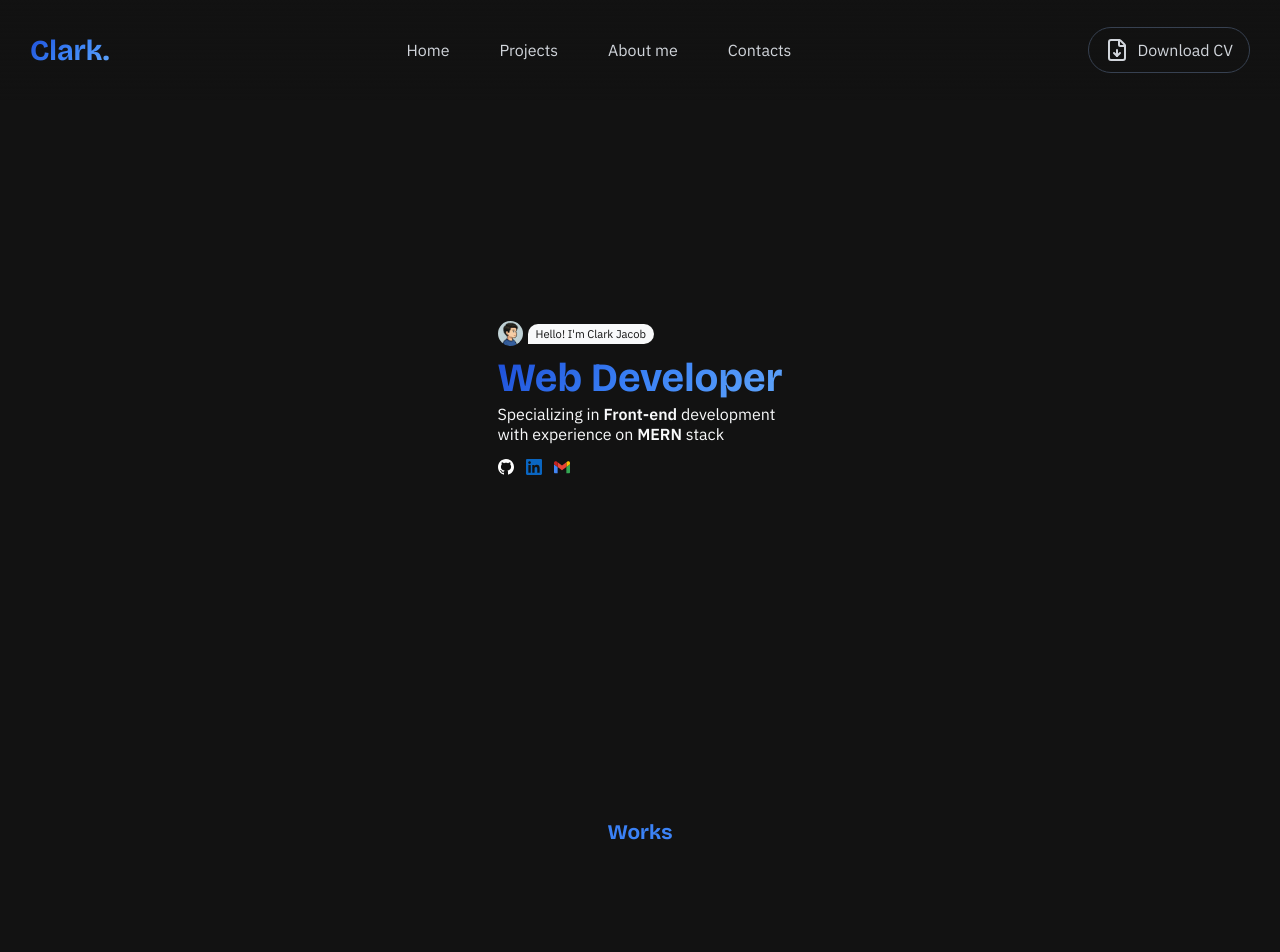
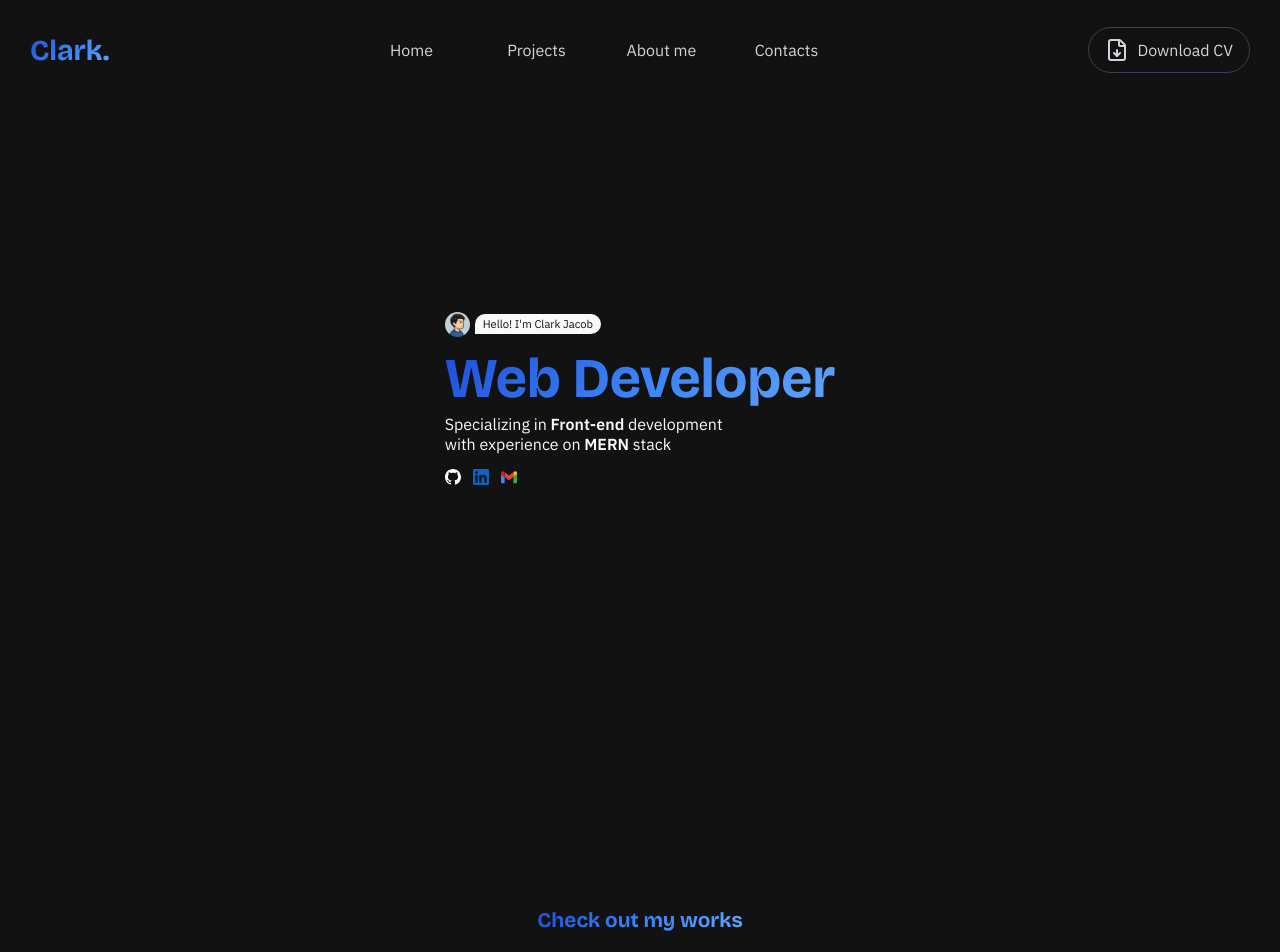
Before and after one commit to clarkjacob06/Portfolio, a React (Vite) app: page / in a window 1280 px wide. Shown: the top 952 px of the page. Built offline with nearby package versions, Linux system fonts and the light colour scheme.

Commit message:
finish portfolio

```diff
--- a/src/components/Contacts.jsx
+++ b/src/components/Contacts.jsx
@@ -32,7 +32,6 @@ export default function Contacts() {
                 <iframe className={styles.map} allow="geolocation" src="https://api.maptiler.com/maps/base-v4/?key=83xgVCacaBjMMFKdUZvv&marker=121.0959822102268,14.596898420774755#15/14.596898420774755/121.0959822102268" ></iframe>
             </div>
 
-            <Scroll/>
         </>
     )
 }
--- a/src/components/Hero.jsx
+++ b/src/components/Hero.jsx
@@ -38,7 +38,7 @@ export default function Hero() {
         )
         .to(`.${styles.horizontalLine}`,
             {
-                scaleX: 1
+                scaleX: 1,
             },
             '+=.3'
         )
--- a/src/components/Projects.jsx
+++ b/src/components/Projects.jsx
@@ -1,13 +1,16 @@
 import styles from '../css/Projects.module.css';
-import { Smartphone, Laptop } from 'lucide-react';
+import { Smartphone, Laptop, Globe, ExternalLink } from 'lucide-react';
 import { useEffect, useRef, useState } from 'react';
 import gsap from 'gsap';
 import {useGSAP} from '@gsap/react';
 import {ScrollTrigger} from 'gsap/ScrollTrigger';
 gsap.registerPlugin(ScrollTrigger);
 
+import Scroll from './Scroll';
+
 export default function Projects() {
     const [isOpen, setIsOpen] = useState(false);
+    const [isMobile, setIsMobile] = useState(true);
 
     const projects = [{
         image: '/projectImages/open_notes.avif',
@@ -15,7 +18,7 @@ export default function Projects() {
         url: 'https://mern-opennotes.onrender.com',
         stack: ['mongodb.svg', 'expressdotjs.svg', 'react.svg', 'nodedotjs.svg'],
         description: 'A note-management system for your everyday notes.',
-        date: 'March 1, 2026',
+        date: 'Mar 1, 2026',
         device: [<Smartphone className={styles.device} />, <Laptop className={styles.device} />]
     },
     {
@@ -24,7 +27,7 @@ export default function Projects() {
         url: 'https://marcimetzgerweb.netlify.app/',
         stack: ['html5.svg', 'css.svg', 'javascript.svg'],
         description: 'A simple home page design for real estate inquiries.',
-        date: 'January 14, 2026',
+        date: 'Jan 14, 2026',
         device: [<Laptop className={styles.device} />]
     },
     {
@@ -33,7 +36,7 @@ export default function Projects() {
         url: 'https://quizquestss.netlify.app/',
         stack: ['html5.svg', 'css.svg', 'javascript.svg'],
         description: 'An E-Learning website to deepen and challenge your programming knowledge.',
-        date: 'November 9, 2025',
+        date: 'Nov 9, 2025',
         device: [<Laptop className={styles.device} />]
     },
     {
@@ -42,7 +45,7 @@ export default function Projects() {
         url: 'https://webbundy.netlify.app/',
         stack: ['html5.svg', 'css.svg', 'javascript.svg'],
         description: 'A timekeeping system to track your total hours working as an intern.',
-        date: 'October 13, 2025',
+        date: 'Oct 13, 2025',
         device: [<Laptop className={styles.device} />]
     },
     {
@@ -51,7 +54,7 @@ export default function Projects() {
         url: 'https://steamshopclone.netlify.app/',
         stack: ['html5.svg', 'css.svg', 'javascript.svg'],
         description: 'A steam shop clone website for fun :)',
-        date: 'December 1, 2024',
+        date: 'Dec 1, 2024',
         device: [<Laptop className={styles.device} />]
     }
     ]
@@ -63,7 +66,7 @@ export default function Projects() {
             url: 'https://ceejaygamedev.itch.io/beyond-the-woods',
             stack: ['csharp.svg', 'unity.svg'],
             description: 'A 3D-survival horror game for a school project.',
-            date: 'June 24, 2025',
+            date: 'Jun 24, 2025',
             device: [<Laptop className={styles.device} />]
         },
         {
@@ -72,7 +75,7 @@ export default function Projects() {
             url: 'https://dotifyed.netlify.app/',
             stack: ['html5.svg', 'css.svg'],
             description: 'My first ever website, spotify clone.',
-            date: 'November 28, 2023',
+            date: 'Nov 28, 2023',
             device: [<Laptop className={styles.device} />]
         }
     ]
@@ -85,15 +88,13 @@ export default function Projects() {
         gsap.utils.toArray(`.${styles.projectCard}`).forEach((card) => {
             gsap.fromTo(card,
                 {
-                    opacity: 0,
                     scale: 0,
                     transformOrigin: 'bottom left'
                 },
                 {
-                    opacity: 1,
                     scale: 1,
                     duration: .1,
-                    ease: 'power3.out',
+                    ease: 'sine.out',
                     scrollTrigger: {
                         trigger: card,
                         toggleActions: 'restart none none reverse',
@@ -128,17 +129,37 @@ export default function Projects() {
         })
     })
 
+    useEffect(() => {
+        const windowResize = () => {
+            window.innerWidth >= 768 && setIsMobile(false);
+        }
 
+        windowResize();
+        window.addEventListener('resize', windowResize);
+
+        return () => removeEventListener('resize', windowResize);
+    })
 
     return (
         <>
             <section className={styles.projectSection}>
-                <h1 id='projects'>Works</h1>
+                <div id='projects'></div>
+                <Scroll text='Check out my works'/>
 
                 {projects.map((item, i) => (
                     <a href={item.url}>
                         <div className={styles.projectCard}  key={i}>
-                            <div className={styles.projectImageContainer} style={{ backgroundImage: `url(${item.image})` }}></div>
+                            <div className={styles.projectImageContainer} style={{ backgroundImage: `url(${item.image})` }}>
+
+                                {!isMobile &&
+                                <div className={styles.blurPanel}>
+                                    <div className={styles.redirectBtn}>
+                                        <ExternalLink className={styles.icon}/>
+                                        <p>Visit site</p>
+                                    </div>
+                                </div>}
+
+                            </div>
 
                             <div className={styles.descContainer}>
                                 <div className={styles.titleContainer}>
@@ -155,7 +176,10 @@ export default function Projects() {
                                 ))}
                             </div>
 
-                            <p className={styles.date}>{item.date}</p>
+                            <div className={styles.dateContainer}>
+                                <Globe className={styles.icon}/>
+                                <p className={styles.date}>{item.date}</p>
+                            </div>
                         </div>
                     </a>
                 ))}
@@ -163,7 +187,17 @@ export default function Projects() {
                 {isOpen && otherProjects.map((item, i) => (
                     <a href={item.url} key={i}>
                         <div className={styles.projectCard}>
-                            <div className={styles.projectImageContainer} style={{ backgroundImage: `url(${item.image})` }}></div>
+                            <div className={styles.projectImageContainer} style={{ backgroundImage: `url(${item.image})` }}>
+
+                                {!isMobile &&
+                                <div className={styles.blurPanel}>
+                                    <div className={styles.redirectBtn}>
+                                        <ExternalLink className={styles.icon}/>
+                                        <p>Visit site</p>
+                                    </div>
+                                </div>}
+
+                            </div>
 
                             <div className={styles.descContainer}>
                                 <div className={styles.titleContainer}>
@@ -180,7 +214,10 @@ export default function Projects() {
                                 ))}
                             </div>
 
-                            <p className={styles.date}>{item.date}</p>
+                            <div className={styles.dateContainer}>
+                                <Globe className={styles.icon}/>
+                                <p className={styles.date}>{item.date}</p>
+                            </div>
                         </div>
                     </a>
                 ))}
--- a/src/css/About.module.css
+++ b/src/css/About.module.css
@@ -61,3 +61,23 @@
     flex-direction: column;
     gap: 30px;
 }
+
+@media screen and (min-width: 768px) {
+    .imgContainer {
+        height: 350px;
+        width: 250px;
+    }
+
+    .gridContainer {
+        gap: 30px;
+    }
+
+    .gridContainer .aboutH1 {
+        font-size: 1.4rem
+    }
+
+    .gridContainer .aboutP {
+        font-size: 1rem;
+        max-width: 500px;
+    }
+}
--- a/src/css/Contacts.module.css
+++ b/src/css/Contacts.module.css
@@ -43,3 +43,16 @@
     border-right: 2px solid var(--border-color);
     padding-right: 8px;
 }
+
+@media screen and (min-width: 768px) {
+    .map {
+        height: 200px;
+        width: 70rem;
+    }
+
+    .contactsContainer {
+        width: 700px;
+        flex-direction: row;
+        gap: 50px;
+    }
+}
--- a/src/css/Experience.module.css
+++ b/src/css/Experience.module.css
@@ -74,6 +74,7 @@
 
 .term {
     font-size: .8rem;
+    text-align: right;
 }
 
 @media screen and (min-width: 768px) {
@@ -81,6 +82,7 @@
         grid-template-columns: 20% 1fr;
         grid-template-rows: 1fr;
         grid-template-areas: 'year list';
+        gap: 5px;
     }
 
     .historyContainer::-webkit-scrollbar {
--- a/src/css/Hero.module.css
+++ b/src/css/Hero.module.css
@@ -83,3 +83,21 @@
         transfrom: rotate(360deg)
     }
 }
+
+@media screen and (min-width: 768px) {
+    .nameplateImg {
+        width: 25px;
+    }
+
+    .nameplateP {
+        font-size: .7rem;
+    }
+
+    .introH1 {
+        font-size: 3.5rem;
+    }
+
+    .contactContainer {
+        gap: 12px;
+    }
+}
--- a/src/css/Navigation.module.css
+++ b/src/css/Navigation.module.css
@@ -39,30 +39,53 @@ nav {
     justify-content: space-between;
     height: 100px;
     background: linear-gradient(to bottom, var(--background-dark), transparent);
+    color: var(--primary-text);
+    /* background-color: var(--background-dark);
+    box-shadow: 0 0 8px 2px var(--border-color); */
     padding: 20px 30px;
 }
 
 .navContainer {
-    padding: 10px 12px;
-    gap: 50px;
     display: flex;
+    gap: 15px;
     align-items: center;
-    justify-content: space-between;
-    font-family: var(--header-font);
-    font-weight: 600;
-    font-size: .9rem;
+    justify-content: center;
 }
 
 .navContainer a {
     text-decoration: none;
+    font-weight: 500;
     font-size: 1rem;
     transition: .2s ease-in-out;
+    height: 35px;
+    width: 110px;
+    display: flex;
+    align-items: center;
+    justify-content: center;
+    position: relative;
+    overflow: hidden;
+    border-radius: 5px;
+}
+
+.navContainer a::before {
+    content: '';
+    display: block;
+    position: absolute;
+    height: 100%;
+    width: 100%;
+    scale: 0;
+    background: var(--primary-gradient);
+    transition: .3s ease;
+    z-index: -1;
+    border-radius: 5px;
 }
 
 .navContainer a:hover {
-    /* color: #2563EB; */
     color: var(--primary-text);
-    text-shadow: 1px 1px 12px var(--primary-text);
+}
+
+.navContainer a:hover::before {
+    scale: 1;
 }
 
 .cvContainer {
@@ -92,6 +115,7 @@ nav {
 .cvContainer:hover::before {
     width: 100%;
 }
+
 .cvContainer:hover .icon {
     stroke: var(--primary-text);
 }
@@ -101,13 +125,13 @@ nav {
 }
 
 .cvContainer .icon {
-    height: 18px;
-    width: 18px;
+    height: 16px;
+    width: 16px;
     transition: .3s ease-in-out;
 }
 
 .cvContainer p {
-    font-size: .9rem;
+    font-size: .8rem;
     font-weight: 500;
     transition: .3s ease-in-out;
 }
```
Also changed, not shown: src/css/Projects.module.css (+65 -4 lines).
